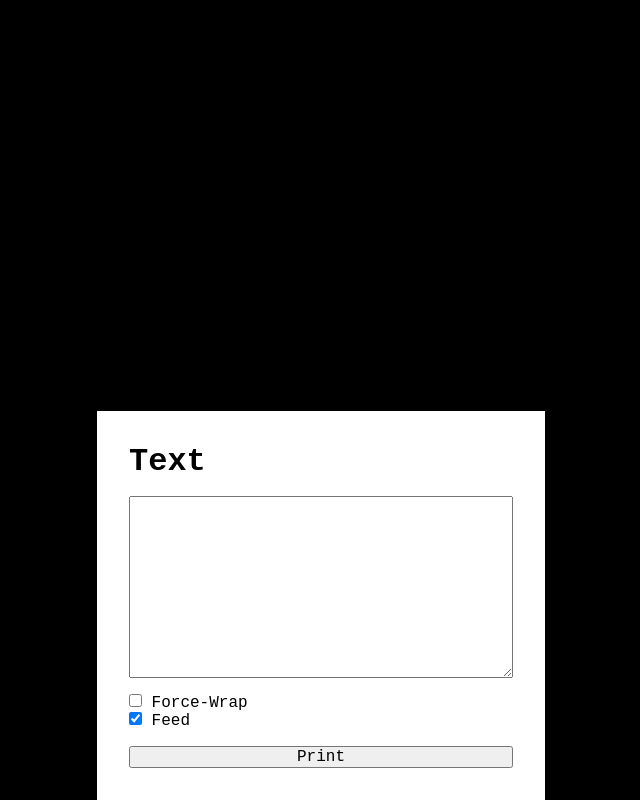
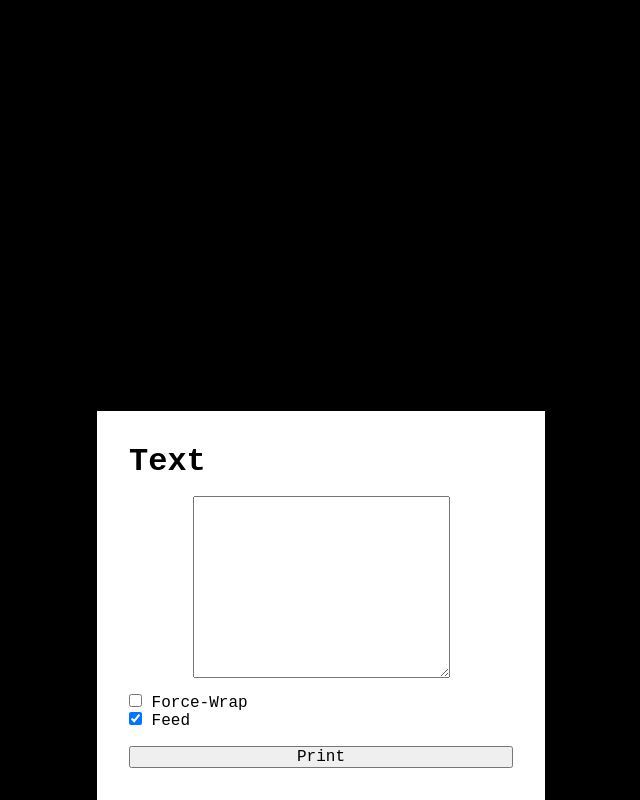
Before and after one commit to Garmelon/showbits, a Vue app in the folder showbits-thermal-printer-ui/: page / in a window 1280 px wide. Both pictures are taken after a click on the button "Text". Shown: the whole page, without its empty margins (319-959 px from the left). Built offline with nearby package versions, Linux system fonts and the light colour scheme.

Commit message:
Improve text-printing UI
- UI elements are now inside a form
- ctrl+enter on textarea submits the form
- UI becomes greyed-out while printing, as visual feedback

```diff
--- a/showbits-thermal-printer-ui/src/components/CSegmentText.vue
+++ b/showbits-thermal-printer-ui/src/components/CSegmentText.vue
@@ -1,11 +1,37 @@
 <script setup lang="ts">
-import { ref } from "vue";
+import { computed, ref, type StyleValue, useTemplateRef } from "vue";
+
+const form = useTemplateRef<HTMLFormElement>("form");
+const disabled = ref(false);
 
 const text = ref("");
 const forceWrap = ref(false);
 const feed = ref(true);
 
+// Emulate how typst is wrapping text.
+const textareaStyle = computed<StyleValue>(() =>
+  forceWrap.value ? { wordBreak: "break-all" } : { overflowWrap: "normal" },
+);
+
+// Ctrl+Enter in textarea should submit form.
+function textareaKeypress(ev: KeyboardEvent): void {
+  if (ev.ctrlKey && ev.key === "Enter") {
+    form.value?.requestSubmit();
+  }
+}
+
+async function waitAtLeast(duration: number, since: number): Promise<void> {
+  const now = Date.now();
+  const wait = duration - (now - since);
+  if (wait > 0) {
+    await new Promise((resolve) => setTimeout(resolve, wait));
+  }
+}
+
 async function submit(): Promise<void> {
+  const start = Date.now();
+  disabled.value = true;
+
   try {
     const data = new URLSearchParams();
     data.append("text", text.value);
@@ -16,26 +42,49 @@ async function submit(): Promise<void> {
   } catch (err) {
     console.log("POST failed:", err);
   }
+
+  await waitAtLeast(500, start);
+  disabled.value = false;
 }
 </script>
 
 <template>
-  <section>
+  <form ref="form" @submit.prevent="submit">
     <h2>Text</h2>
-    <textarea v-model="text" rows="10"></textarea>
+    <!-- For some reason one col = 2 characters. -->
+    <textarea
+      v-model="text"
+      rows="10"
+      cols="24"
+      :style="textareaStyle"
+      :disabled
+      @keypress="textareaKeypress"
+    ></textarea>
     <fieldset>
-      <label><input v-model="forceWrap" type="checkbox" /> Force-Wrap</label>
-      <label><input v-model="feed" type="checkbox" /> Feed</label>
+      <label>
+        <input v-model="forceWrap" type="checkbox" :disabled />
+        Force-Wrap
+      </label>
+      <label><input v-model="feed" type="checkbox" :disabled /> Feed</label>
     </fieldset>
-    <button @click="submit">Print</button>
-  </section>
+    <button :disabled>Print</button>
+  </form>
 </template>
 
 <style scoped>
-section {
+form {
   display: flex;
   flex-direction: column;
   gap: 16px;
+}
+
+textarea {
+  align-self: center;
+  width: fit-content;
+
+  /* Prevent manual resizing from changing the width. */
+  min-width: fit-content;
+  max-width: fit-content;
 }
 
 fieldset {
```
